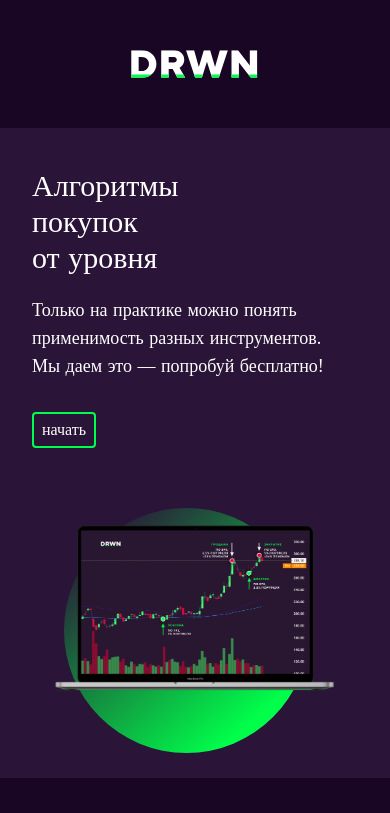
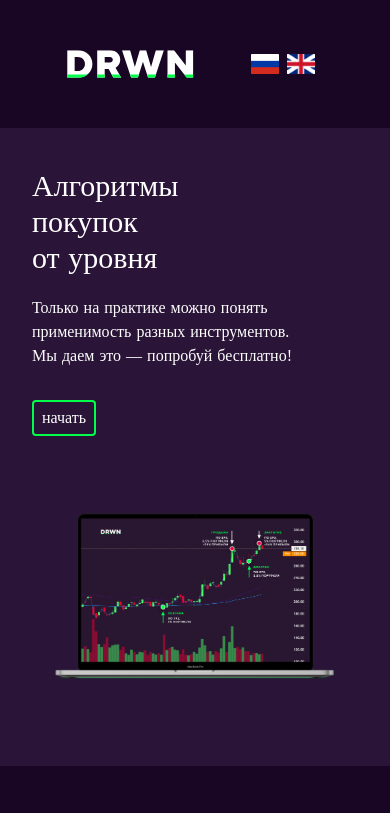
Before and after one commit to firedrwn/drwn-land, a Nuxt app: page / in a window 390 px wide. Shown: the top 813 px of the page. Built offline with nearby package versions, Linux system fonts and the light colour scheme.

Commit message:
removed some images on mobile

```diff
--- a/components/FreeLesson.vue
+++ b/components/FreeLesson.vue
@@ -16,7 +16,7 @@
                 </div>
             </div>
 
-            <img class="absolute top-0 right-0 -mt-1" src="/img/topArrows.svg" alt="">
+            <img class="hidden lg:inline absolute top-0 right-0 -mt-1" src="/img/topArrows.svg" alt="">
             <img class="hidden lg:inline absolute bottom-0 right-96 -mb-1" src="/img/botArrows.svg" alt="">
         </div>
         </div>
--- a/components/Landing.vue
+++ b/components/Landing.vue
@@ -6,15 +6,15 @@
                   <div @click="english" id="algo" class="font-benzin-bold text-3xl lg:text-5xl xl:text-6xl ">Алгоритмы</div>
                   <div class="font-benzin-bold text-3xl lg:text-5xl xl:text-6xl ">покупок</div>
                   <div class="font-benzin-bold text-3xl lg:text-5xl xl:text-6xl ">от уровня</div>
-                  <div class="font-ttnorms mt-5 text-lg xl:text-2xl">Только на практике можно понять </div>
-                  <div class="font-ttnorms text-lg xl:text-2xl">применимость разных инструментов.</div>
-                  <div class="font-ttnorms text-lg xl:text-2xl">Мы даем это — попробуй бесплатно!</div>
+                  <div class="font-ttnorms mt-5 sm:text-lg xl:text-2xl">Только на практике можно понять </div>
+                  <div class="font-ttnorms sm:text-lg xl:text-2xl">применимость разных инструментов.</div>
+                  <div class="font-ttnorms sm:text-lg xl:text-2xl">Мы даем это — попробуй бесплатно!</div>
                   <div class="flex">
                     <div class="font-benzin-bold py-1 px-2 mt-8 xl:py-2 xl:px-3 xl:text-lg border-2 border-base-green rounded cursor-pointer transition duration-300 hover:bg-base-green hover:text-deep-purple">начать</div>
                   </div>
               </div>
               <div class="relative mt-5 md:mt-0">
-                  <img class="greenCirc absolute w-42 left-16 top-10" src="/img/greenCirc.svg" alt="">
+                  <img class="greenCirc hidden lg:inline absolute w-42 left-16 top-10" src="/img/greenCirc.svg" alt="">
                   <img class="z-10 macbook" src="/img/macbook.png" alt="">
               </div>
           </div>
--- a/components/Navbar.vue
+++ b/components/Navbar.vue
@@ -18,7 +18,7 @@
             <nuxt-link to="#" class="links mb-3 sm:mb-0 sm:p-3 cursor-pointer sm:self-center sm:mr-5">контакты</nuxt-link>
         </div> -->
 
-        <div :class="{ hidden: isHidden }" class="flex self-center align-middle  cursor-pointer ml-14 sm:mb-0 sm:ml-auto sm:mr-10 lg:mr-32">
+        <div class="flex self-center align-middle  cursor-pointer ml-14 sm:mb-0 sm:ml-auto sm:mr-10 lg:mr-32">
             <img class="w-7 mr-2 h-5" src="@/assets/img/ru.png" alt="">
             <img class="w-7 mr-2 h-5" src="@/assets/img/en.png" alt="">
         </div>
```
